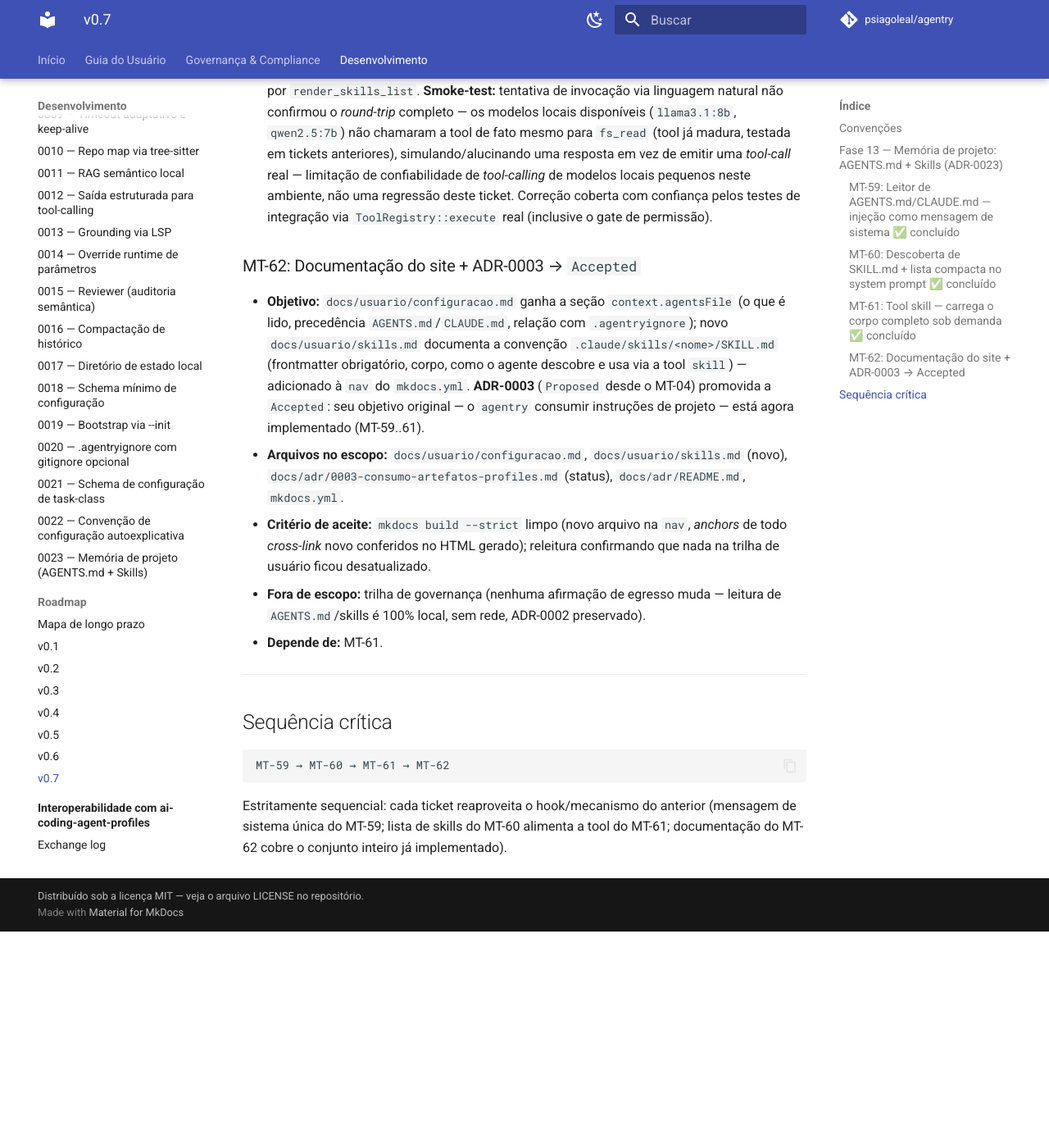
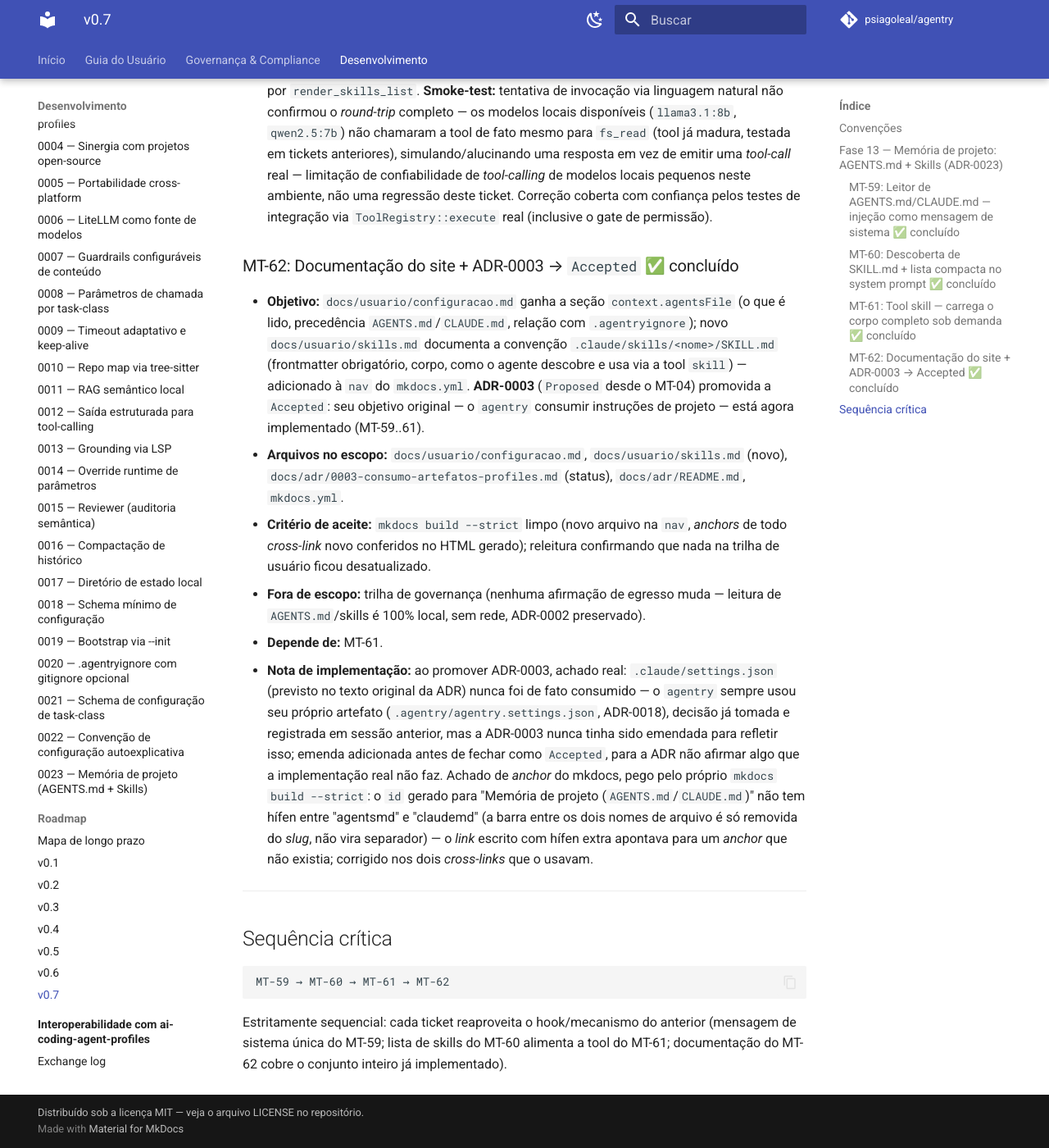
Before and after one commit to psiagoleal/agentry, an MkDocs documentation site: the page built from docs/roadmap-v0.7.md, in a window 1280 px wide and 1400 px high, scrolled down 3365 px. Shown: the whole window at 82% size. Built offline with MkDocs 1.6.1 and Material for MkDocs 9.7.7, drawn with Linux system fonts in a browser that asks for light colours; comment, search, counter and statistics services are not loaded; before the commit the page ends 4501 px from its top, so only the background shows below that.

Commit message:
docs(handoff): marca MT-62 concluído; fecha a Fase 13; próximo é preparar a Fase 14
roadmap-longo-prazo.md e roadmap-v0.7.md marcam a Fase 13 (MT-59..62)
inteira como concluída. CURRENT-STATE.md aponta a preparação da Fase
14 (Tools essenciais: AskUser, web/SearXNG, Glob+shell background,
ADR-0024/0025/0026) como próximo passo -- fase sem tickets
detalhados, exige preparação antes de implementação.

{agente: Claude Code; modelo: claude-sonnet-5}

```diff
--- a/docs/CURRENT-STATE.md
+++ b/docs/CURRENT-STATE.md
@@ -17,12 +17,14 @@
   `SKILL.md` próprio em vez de dependência YAML). **Fase 11 concluída inteira** (ADR-0020,
   `.agentryignore`, MT-52..54, `roadmap-v0.5.md`). **Fase 12 concluída inteira** (ADR-0021/0022,
   config de task-class de ponta a ponta, MT-55..58, `roadmap-v0.6.md`) — o tema mais enfatizado
-  pelo usuário no planejamento original. **Fase 13 em andamento** (ADR-0023 `Proposed`,
-  `docs/roadmap-v0.7.md`) — **MT-59/60/61 concluídos** (leitor de `AGENTS.md`/`CLAUDE.md`;
-  descoberta de `SKILL.md` + lista compacta; tool `skill` — *progressive disclosure* completo);
-  só falta **MT-62** (documentação, fecha a Fase 13). **Fases 14–17+** (mapa/stubs, ADR
-  0024–0028 reservadas) ainda não iniciadas. **Housekeeping:** ADR-0020/0021/0022 promovidas de
-  `Proposed` para `Accepted` (suas fases já concluídas há várias iterações; status ficou
+  pelo usuário no planejamento original. **Fase 13 concluída inteira** (ADR-0023 `Accepted`,
+  `docs/roadmap-v0.7.md`, MT-59..62) — memória de projeto (`AGENTS.md`/`CLAUDE.md`) e skills
+  (*progressive disclosure* completo, descoberta + tool `skill`); **ADR-0003 também promovida a
+  `Accepted`** (objetivo original — consumo de artefatos do `profiles` — cumprido). **Fase 14**
+  (Tools essenciais: AskUser/web-SearXNG/Glob, ADR-0024/0025/0026) é a próxima, **sem tickets
+  detalhados ainda** — próxima iteração deve prepará-la primeiro. **Fases 15–17+** (mapa/stubs,
+  ADR 0027/0028 reservadas) ainda não iniciadas. **Housekeeping:** ADR-0020/0021/0022 promovidas
+  de `Proposed` para `Accepted` (suas fases já concluídas há várias iterações; status ficou
   desatualizado).
 
 ## Metas cumpridas / Em andamento / Próximo passo
@@ -753,13 +755,28 @@
   testes de integração via `ToolRegistry::execute` real (inclusive o gate de permissão).
   Nenhuma dependência nova. **Fecha o mecanismo de *progressive disclosure* (MT-59..61).**
 
+- [x] **MT-62** — `docs/usuario/configuracao.md`: nova seção "Memória de projeto
+  (`AGENTS.md`/`CLAUDE.md`)" (precedência sem merge, ordem de concatenação com o preset da
+  `task-class`, relação com `.agentryignore`) + campo `agentsFile.enabled` na lista de
+  `context`. Novo `docs/usuario/skills.md`: convenção `.claude/skills/<nome>/SKILL.md`
+  (frontmatter obrigatório, corpo, subconjunto de YAML suportado pelo parser mínimo do MT-60),
+  descoberta automática + carregamento sob demanda via a tool `skill` (MT-61). **ADR-0003**
+  (`Proposed` desde o MT-04) promovida a `Accepted` — emenda registra que
+  `.claude/settings.json` nunca foi consumido (artefato próprio, ADR-0018) e que os demais
+  artefatos previstos estão todos implementados. **ADR-0023 também promovida a `Accepted`**
+  (MT-59..62 concluídos). Achado de *anchor* do mkdocs (barra entre `AGENTS.md`/`CLAUDE.md` no
+  título vira *slug* sem separador — `agentsmdclaudemd`, não `agentsmd-claudemd`) pego pelo
+  próprio `mkdocs build --strict`, corrigido nos 2 *cross-links* que usavam. Nenhuma mudança
+  de código. **Fecha a Fase 13 inteira (MT-59..62).**
+
 **Em andamento:** nada pendente no turno.
 
-**Próximo passo:** **MT-62** (`docs/roadmap-v0.7.md`, `docs/usuario/configuracao.md`, novo
-`docs/usuario/skills.md`) — documentação do site: seção `context.agentsFile`, convenção
-`.claude/skills/<nome>/SKILL.md`, tool `skill`; **ADR-0003 → `Accepted`** (fecha o item
-pendente desde o MT-04). Fecha a Fase 13 inteira. As Fases 14–17+ seguem só como mapa. Outros
-itens em aberto, sem
+**Próximo passo:** **Preparar a Fase 14** (`docs/roadmap-longo-prazo.md` — Tools essenciais:
+tool AskUser, ADR-0024; web tools/SearXNG configurável, ADR-0025; Glob + shell em background,
+ADR-0026) — fase ainda **sem tickets detalhados**; a próxima iteração do loop deve escrever as
+três ADRs completas, quebrar em micro-tickets num novo `docs/roadmap-v0.8.md`, atualizar
+`docs/adr/README.md` e a `nav` do `mkdocs.yml`, só então implementar. As Fases 15–17+ seguem
+só como mapa. Outros itens em aberto, sem
 ticket: deploy do site MkDocs (GitHub Pages) — decisão explícita do usuário de
 não fazer ainda; CI multi-SO ainda não observado verde (falta um push que dispare a matriz);
 backlog independente do `ai-coding-agent-profiles` (ADRs 0001-0005 — RTK/OKF pendentes de
@@ -783,6 +800,7 @@
 
 | Data | Commit | Resumo | MT |
 |------|--------|--------|----|
+| 2026-07-15 | `24f2bdd` | MT-62: documentação AGENTS.md/skills; ADR-0003/0023 -> Accepted (fecha a Fase 13) | MT-62 |
 | 2026-07-15 | `38f8bcb` | MT-61: tool skill — carrega o corpo completo sob demanda (ADR-0023) | MT-61 |
 | 2026-07-15 | `af2c3d8` | MT-60: descoberta de SKILL.md + lista compacta no system prompt (ADR-0023) | MT-60 |
 | 2026-07-15 | `eb9c518` | MT-59: loader de AGENTS.md/CLAUDE.md; injeção como mensagem de sistema (ADR-0023) | MT-59 |
--- a/docs/roadmap-v0.7.md
+++ b/docs/roadmap-v0.7.md
@@ -122,7 +122,7 @@
   ambiente, não uma regressão deste ticket. Correção coberta com confiança pelos testes de
   integração via `ToolRegistry::execute` real (inclusive o gate de permissão).
 
-### MT-62: Documentação do site + ADR-0003 → `Accepted`
+### MT-62: Documentação do site + ADR-0003 → `Accepted` ✅ concluído
 - **Objetivo:** `docs/usuario/configuracao.md` ganha a seção `context.agentsFile` (o que é
   lido, precedência `AGENTS.md`/`CLAUDE.md`, relação com `.agentryignore`); novo
   `docs/usuario/skills.md` documenta a convenção `.claude/skills/<nome>/SKILL.md` (frontmatter
@@ -137,6 +137,16 @@
 - **Fora de escopo:** trilha de governança (nenhuma afirmação de egresso muda — leitura de
   `AGENTS.md`/skills é 100% local, sem rede, ADR-0002 preservado).
 - **Depende de:** MT-61.
+- **Nota de implementação:** ao promover ADR-0003, achado real: `.claude/settings.json`
+  (previsto no texto original da ADR) nunca foi de fato consumido — o `agentry` sempre usou
+  seu próprio artefato (`.agentry/agentry.settings.json`, ADR-0018), decisão já tomada e
+  registrada em sessão anterior, mas a ADR-0003 nunca tinha sido emendada para refletir isso;
+  emenda adicionada antes de fechar como `Accepted`, para a ADR não afirmar algo que a
+  implementação real não faz. Achado de *anchor* do mkdocs, pego pelo próprio
+  `mkdocs build --strict`: o `id` gerado para "Memória de projeto (`AGENTS.md`/`CLAUDE.md`)"
+  não tem hífen entre "agentsmd" e "claudemd" (a barra entre os dois nomes de arquivo é só
+  removida do *slug*, não vira separador) — o *link* escrito com hífen extra apontava para um
+  *anchor* que não existia; corrigido nos dois *cross-links* que o usavam.
 
 ---
 
```
Also changed, not shown: other parts of docs/CURRENT-STATE.md (+1 -1 lines), docs/roadmap-longo-prazo.md (+6 -4 lines).
